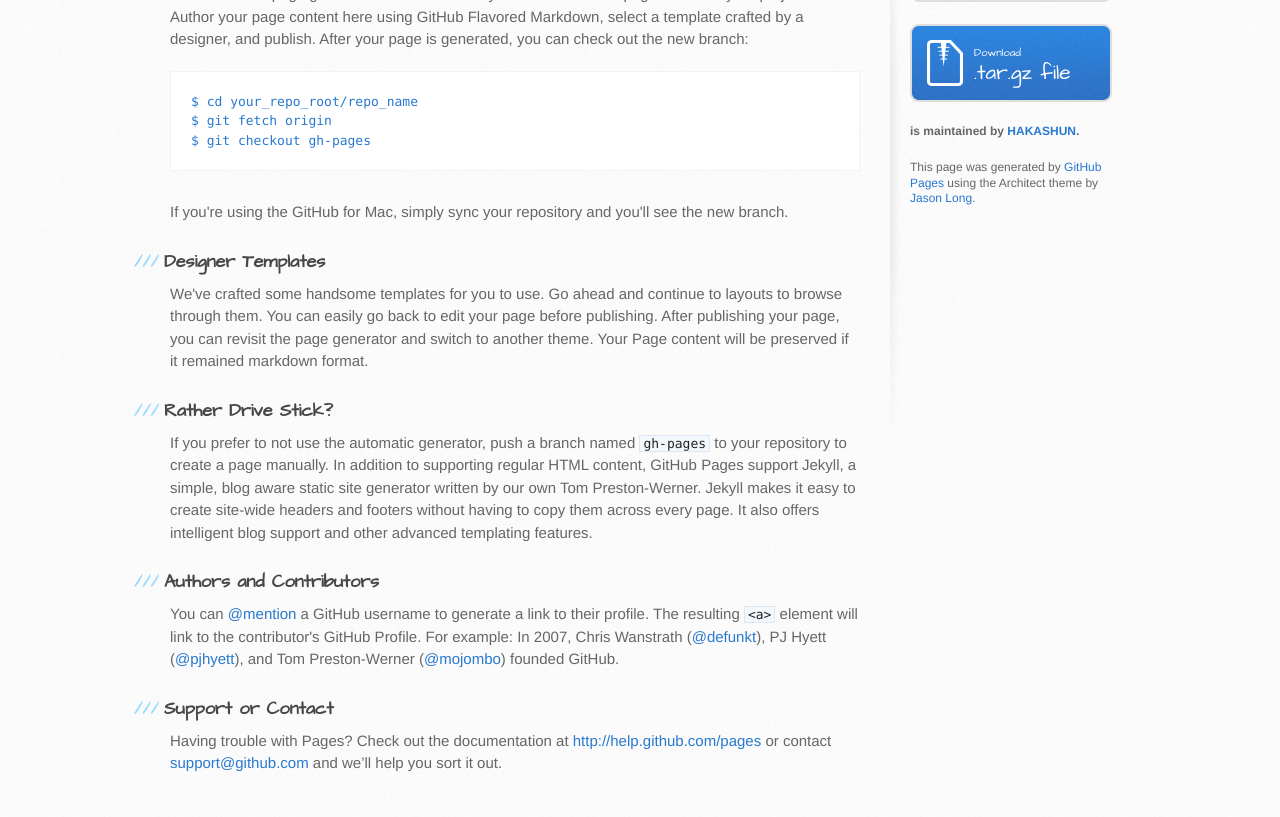
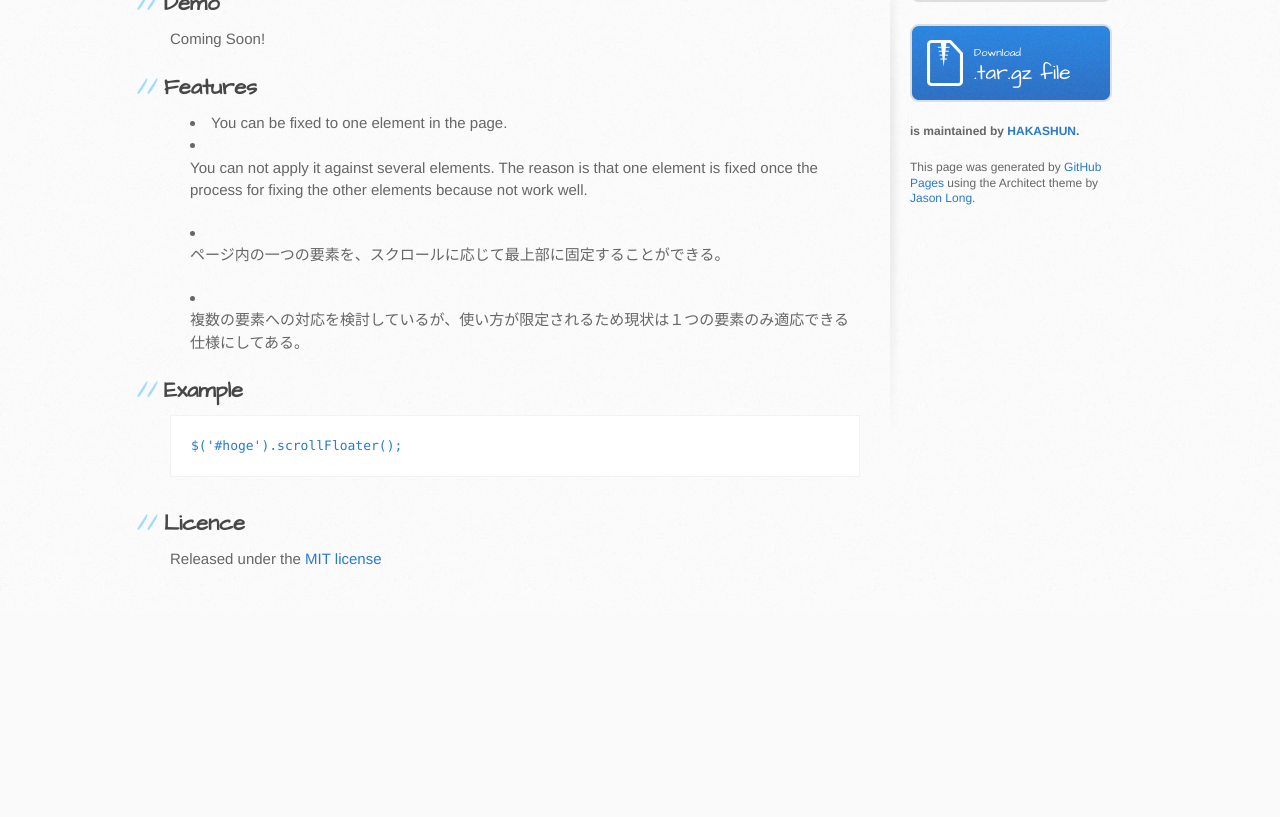
Before and after one commit to HAKASHUN/scrollfloater, a plain HTML site: page index.html in a window 1280 px wide. Shown: the part 274-1091 px from the top of the page. After the commit the page ends 887 px from the top, so only its background shows below. Drawn offline with Linux system fonts and the light colour scheme.

```diff
--- a/index.html
+++ b/index.html
@@ -28,32 +28,27 @@
     <div id="content-wrapper">
       <div class="inner clearfix">
         <section id="main-content">
-          <h3>Welcome to GitHub Pages.</h3>
+          <h1>ScrollFloater jQuery Plugin</h1>
 
-<p>This automatic page generator is the easiest way to create beautiful pages for all of your projects. Author your page content here using GitHub Flavored Markdown, select a template crafted by a designer, and publish. After your page is generated, you can check out the new branch:</p>
+<h2>Demo</h2>
 
-<pre><code>$ cd your_repo_root/repo_name
-$ git fetch origin
-$ git checkout gh-pages
+<p>Coming Soon!</p>
+
+<h2>Features</h2>
+
+<ul>
+<li>You can be fixed to one element in the page.</li>
+<li><p>You can not apply it against several elements. The reason is that one element is fixed once the process for fixing the other elements because not work well.</p></li>
+<li><p>ページ内の一つの要素を、スクロールに応じて最上部に固定することができる。</p></li>
+<li><p>複数の要素への対応を検討しているが、使い方が限定されるため現状は１つの要素のみ適応できる仕様にしてある。</p></li>
+</ul><h2>Example</h2>
+
+<pre><code>$('#hoge').scrollFloater();
 </code></pre>
 
-<p>If you're using the GitHub for Mac, simply sync your repository and you'll see the new branch.</p>
+<h2>Licence</h2>
 
-<h3>Designer Templates</h3>
-
-<p>We've crafted some handsome templates for you to use. Go ahead and continue to layouts to browse through them. You can easily go back to edit your page before publishing. After publishing your page, you can revisit the page generator and switch to another theme. Your Page content will be preserved if it remained markdown format.</p>
-
-<h3>Rather Drive Stick?</h3>
-
-<p>If you prefer to not use the automatic generator, push a branch named <code>gh-pages</code> to your repository to create a page manually. In addition to supporting regular HTML content, GitHub Pages support Jekyll, a simple, blog aware static site generator written by our own Tom Preston-Werner. Jekyll makes it easy to create site-wide headers and footers without having to copy them across every page. It also offers intelligent blog support and other advanced templating features.</p>
-
-<h3>Authors and Contributors</h3>
-
-<p>You can <a href="https://github.com/blog/821" class="user-mention">@mention</a> a GitHub username to generate a link to their profile. The resulting <code>&lt;a&gt;</code> element will link to the contributor's GitHub Profile. For example: In 2007, Chris Wanstrath (<a href="https://github.com/defunkt" class="user-mention">@defunkt</a>), PJ Hyett (<a href="https://github.com/pjhyett" class="user-mention">@pjhyett</a>), and Tom Preston-Werner (<a href="https://github.com/mojombo" class="user-mention">@mojombo</a>) founded GitHub.</p>
-
-<h3>Support or Contact</h3>
-
-<p>Having trouble with Pages? Check out the documentation at <a href="http://help.github.com/pages">http://help.github.com/pages</a> or contact <a href="mailto:support@github.com">support@github.com</a> and we’ll help you sort it out.</p>
+<p>Released under the <a href="http://opensource.org/licenses/MIT">MIT license</a></p>
         </section>
 
         <aside id="sidebar">
```
Also changed, not shown: params.json (+1 -1 lines).
